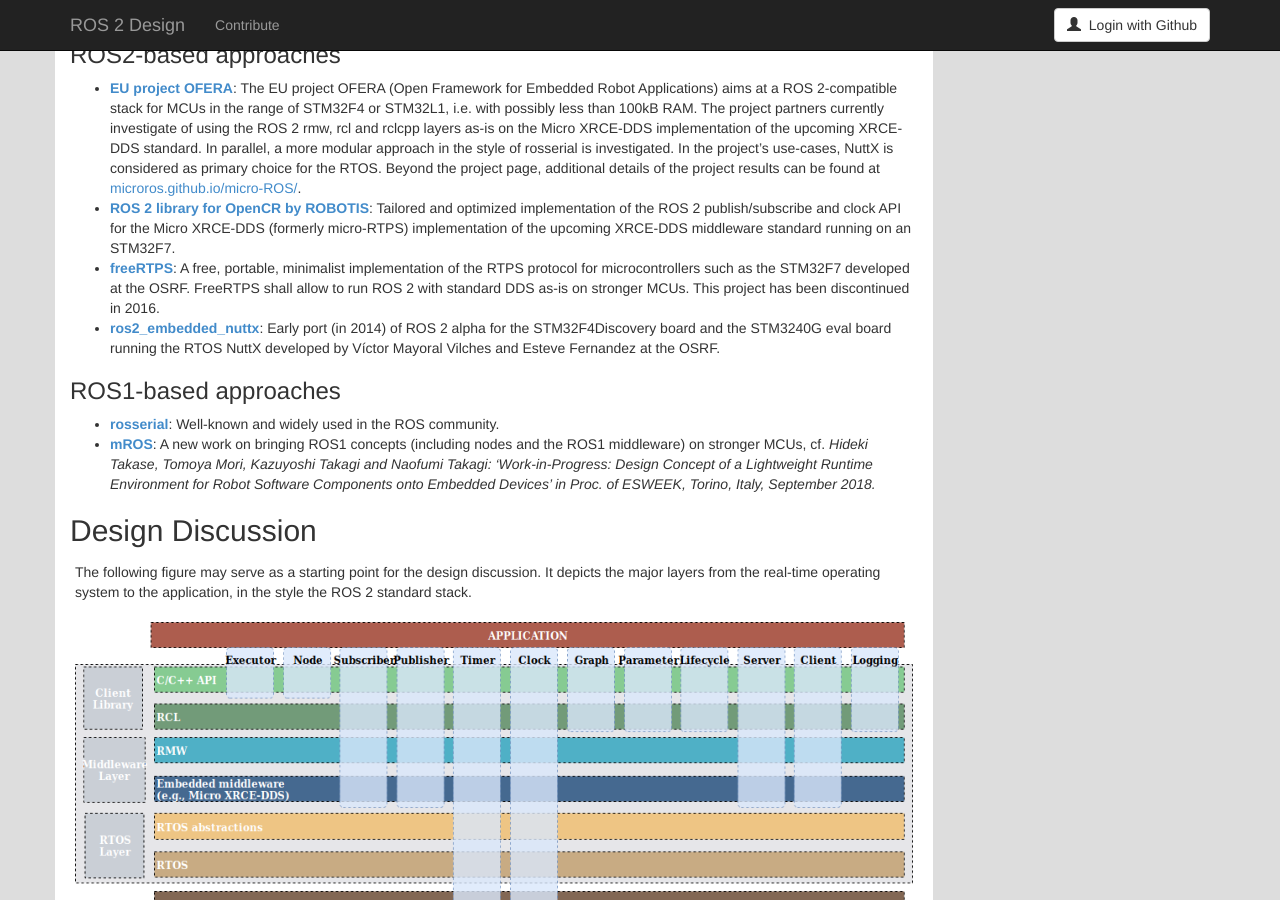
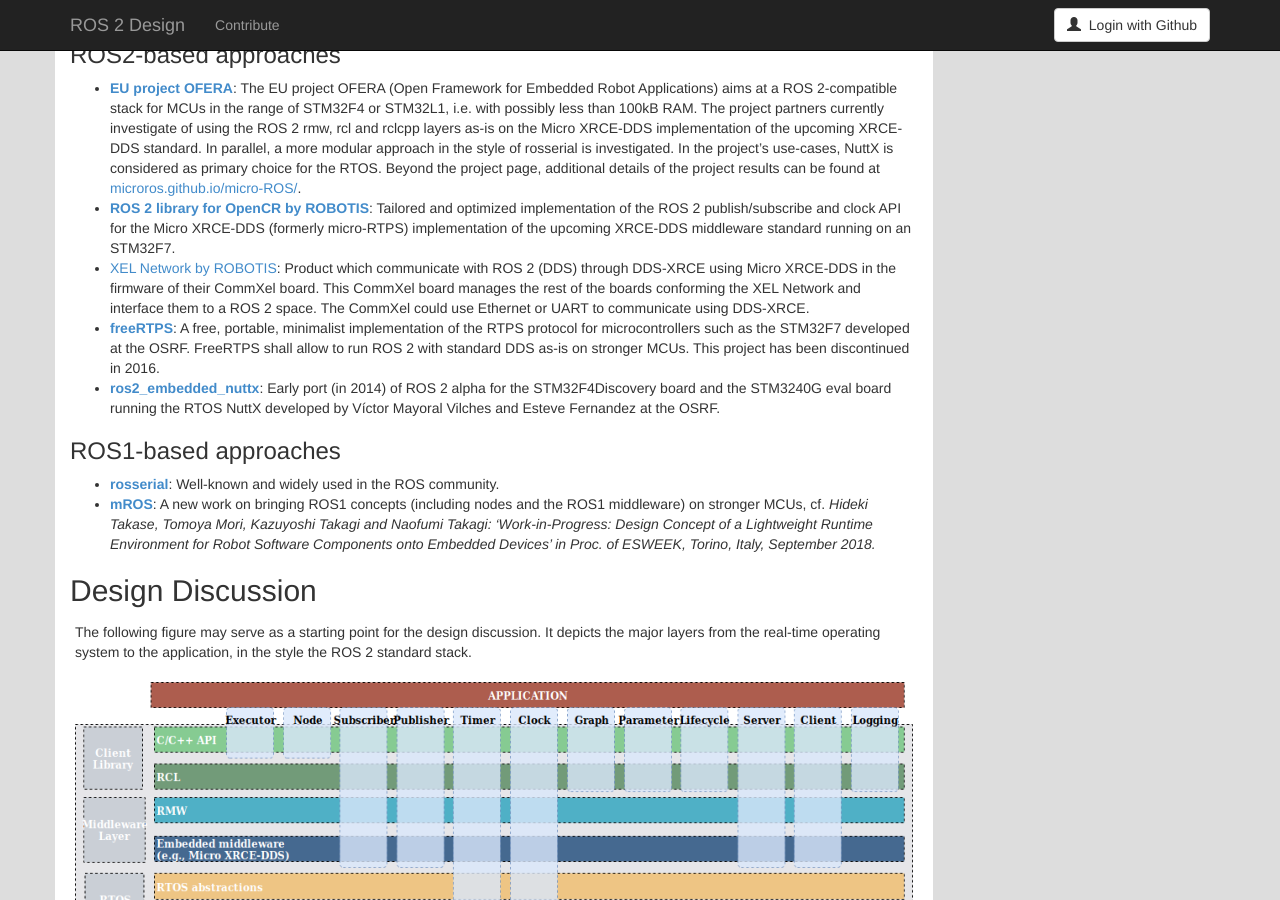
Before and after one commit to ros2/design, a Jekyll site: the page built from articles/embedded.md, in a window 1280 px wide and 900 px high, scrolled down 2417 px. Built offline with Jekyll 4.4.1, drawn with Linux system fonts in a browser that asks for light colours; nearby versions of some CDN libraries.

Commit message:
Refs #3569. Extends on some ROS 2 based approaches.

```diff
--- a/articles/embedded.md
+++ b/articles/embedded.md
@@ -77,6 +77,11 @@
 
 *   [**ROS 2 library for OpenCR by ROBOTIS**](https://github.com/ROBOTIS-GIT/OpenCR/tree/feature-ros2-micrortps/arduino/opencr_arduino/opencr/libraries/ROS2): Tailored and optimized implementation of the ROS 2 publish/subscribe and clock API for the Micro XRCE-DDS (formerly micro-RTPS) implementation of the upcoming XRCE-DDS middleware standard running on an STM32F7.
 
+*   [XEL Network by ROBOTIS](https://xelnetwork.readthedocs.io):
+  Product which communicate with ROS 2 (DDS) through DDS-XRCE using Micro XRCE-DDS in the firmware of their CommXel board.
+  This CommXel board manages the rest of the boards conforming the XEL Network and interface them to a ROS 2 space.
+  The CommXel could use Ethernet or UART to communicate using DDS-XRCE.
+
 *   [**freeRTPS**](https://github.com/ros2/freertps): A free, portable, minimalist implementation of the RTPS protocol for microcontrollers such as the STM32F7 developed at the OSRF. FreeRTPS shall allow to run ROS 2 with standard DDS as-is on stronger MCUs. This project has been discontinued in 2016.
 
 *   [**ros2_embedded_nuttx**](https://github.com/ros2/ros2_embedded_nuttx): Early port (in 2014) of ROS 2 alpha for the STM32F4Discovery board and the STM3240G eval board running the RTOS NuttX developed by Víctor Mayoral Vilches and Esteve Fernandez at the OSRF.
```
